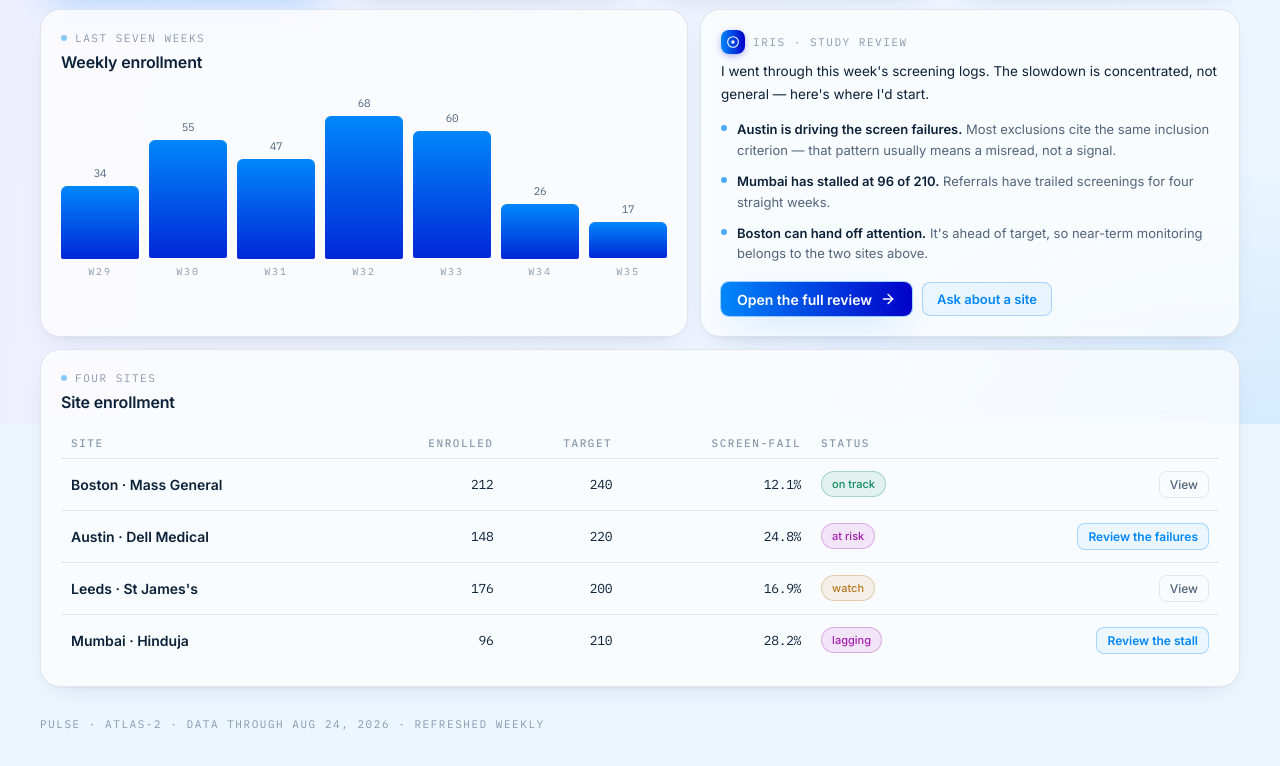
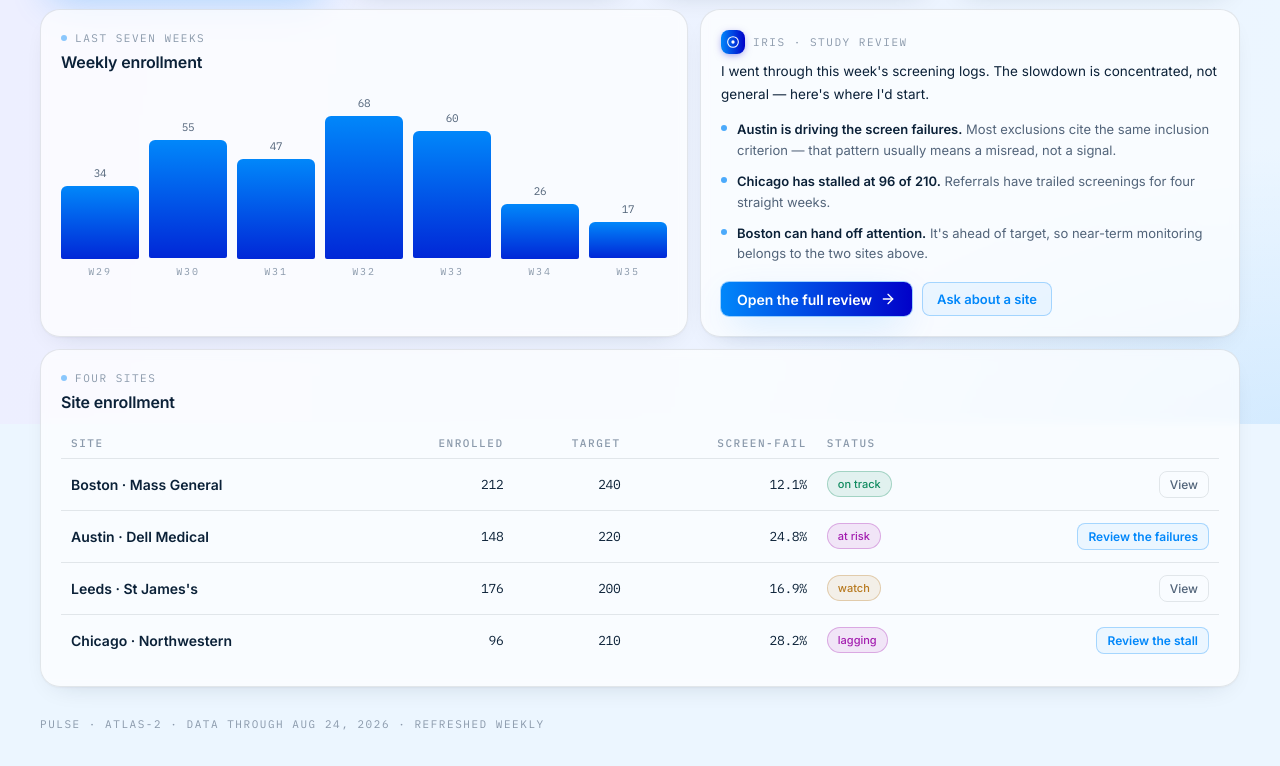
Before and after one commit to shlok-sigmoid/pulse-design-demo, a plain HTML site: page index.html in a window 1280 px wide. Shown: the part 376-1142 px from the top of the page. Drawn offline with Linux system fonts and the light colour scheme.

Commit message:
Replace the Mumbai site with Northwestern Memorial, Chicago
Demo data uses US and UK sites only — same numbers (96/210, 28.2%
screen-fail, lagging), only the site changes. Owner rule, recorded
in CLAUDE.md on the result branch.

Co-Authored-By: Claude Fable 5 <noreply@anthropic.com>

```diff
--- a/index.html
+++ b/index.html
@@ -110,7 +110,7 @@
         <p class="iris-verdict">I went through this week's screening logs. The slowdown is concentrated, not general — here's where I'd start.</p>
         <ul class="dot-list">
           <li><span class="dot" aria-hidden="true"></span><p><strong>Austin is driving the screen failures.</strong> Most exclusions cite the same inclusion criterion — that pattern usually means a misread, not a signal.</p></li>
-          <li><span class="dot" aria-hidden="true"></span><p><strong>Mumbai has stalled at 96 of 210.</strong> Referrals have trailed screenings for four straight weeks.</p></li>
+          <li><span class="dot" aria-hidden="true"></span><p><strong>Chicago has stalled at 96 of 210.</strong> Referrals have trailed screenings for four straight weeks.</p></li>
           <li><span class="dot" aria-hidden="true"></span><p><strong>Boston can hand off attention.</strong> It's ahead of target, so near-term monitoring belongs to the two sites above.</p></li>
         </ul>
         <div class="cta-row">
@@ -156,7 +156,7 @@
             <td class="row-action"><a class="btn-ghost sm" href="#" role="button">View</a></td>
           </tr>
           <tr>
-            <td class="row-name">Mumbai · Hinduja</td>
+            <td class="row-name">Chicago · Northwestern</td>
             <td class="num stat-num" data-label="Enrolled">96</td><td class="num stat-num" data-label="Target">210</td><td class="num stat-num" data-label="Screen-fail">28.2%</td>
             <td class="cell-status"><span class="pill neg">lagging</span></td>
             <td class="row-action"><a class="btn-tinted sm" href="#" role="button">Review the stall</a></td>
```
